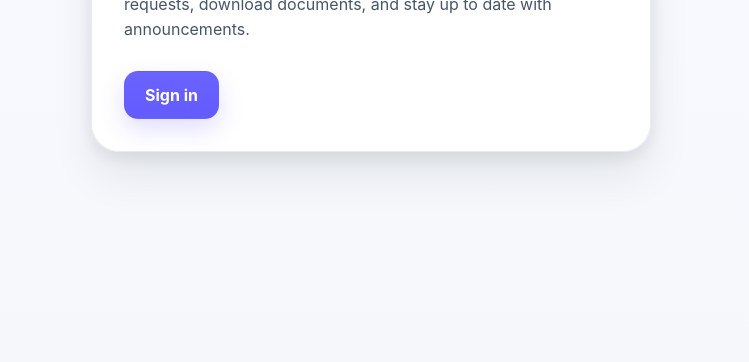
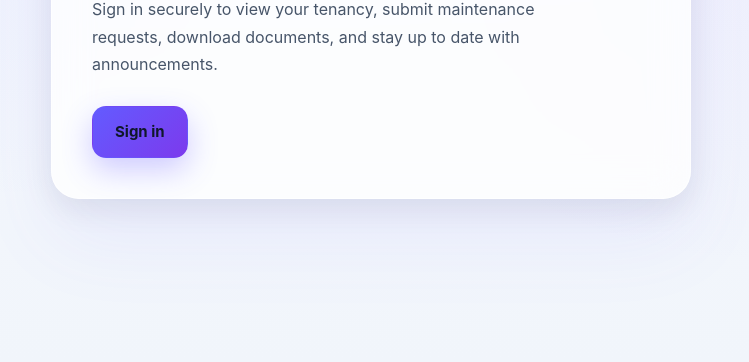
Before and after one commit to Markkilgannon/tenantPortal, a website: page index.html in a window 1280 px wide. Shown: the part 438-800 px from the top of the page, without its empty margins (269-1018 px from the left). Drawn offline with Linux system fonts and the light colour scheme.

Commit message:
Update styles.css

```diff
--- a/styles.css
+++ b/styles.css
@@ -57,7 +57,9 @@ html {
 body {
   margin: 0;
   min-height: 100vh;
-  background: linear-gradient(180deg, #f8fbff 0%, #f5f7fb 100%);
+  background: radial-gradient(circle at 20% 20%, rgba(99,91,255,0.08), transparent 40%),
+    radial-gradient(circle at 80% 30%, rgba(139,92,246,0.08), transparent 40%),
+    linear-gradient(180deg, #f8fbff 0%, #f1f5fb 100%);
 }
 
 button,
@@ -100,8 +102,9 @@ button {
 }
 
 .guest-card h1 {
-  font-size: clamp(28px, 4vw, 38px);
+  font-size: clamp(34px, 4vw, 46px);
   line-height: 1.05;
+  letter-spacing: -0.04em;
 }
 
 .guest-copy,
@@ -192,21 +195,25 @@ button {
 }
 
 .guest-card {
-  width: min(560px, 100%);
-  background: rgba(255, 255, 255, 0.92);
-  backdrop-filter: blur(12px);
-  border: 1px solid rgba(230, 235, 241, 0.95);
+  width: min(640px, 100%);
+  padding: 40px;
   border-radius: 28px;
-  box-shadow: var(--shadow-elevated);
-  padding: 32px;
+
+  background: rgba(255, 255, 255, 0.75);
+  backdrop-filter: blur(18px);
+
+  border: 1px solid rgba(255,255,255,0.6);
+
+  box-shadow:
+    0 10px 30px rgba(15, 23, 42, 0.08),
+    0 40px 80px rgba(99, 91, 255, 0.08);
 }
 
 .guest-copy {
-  margin: 20px 0 0;
-  max-width: 48ch;
-  line-height: 1.6;
-}
-
+  font-size: 16px;
+  line-height: 1.7;
+  max-width: 46ch;
+}
 .guest-actions {
   margin-top: 28px;
 }
@@ -1010,13 +1017,17 @@ button {
 }
 
 .btn--primary {
-  background: linear-gradient(180deg, #6a63ff 0%, var(--primary) 100%);
-  color: #fff;
-  box-shadow: 0 10px 24px rgba(99, 91, 255, 0.2);
+  min-height: 52px;
+  padding: 0 22px;
+  font-size: 15px;
+
+  background: linear-gradient(135deg, #635bff, #7c3aed);
+  box-shadow: 0 12px 30px rgba(99, 91, 255, 0.3);
 }
 
 .btn--primary:hover {
-  background: linear-gradient(180deg, #5d56f3 0%, var(--primary-dark) 100%);
+  transform: translateY(-2px);
+  box-shadow: 0 16px 40px rgba(99, 91, 255, 0.35);
 }
 
 .btn--ghost {
```
